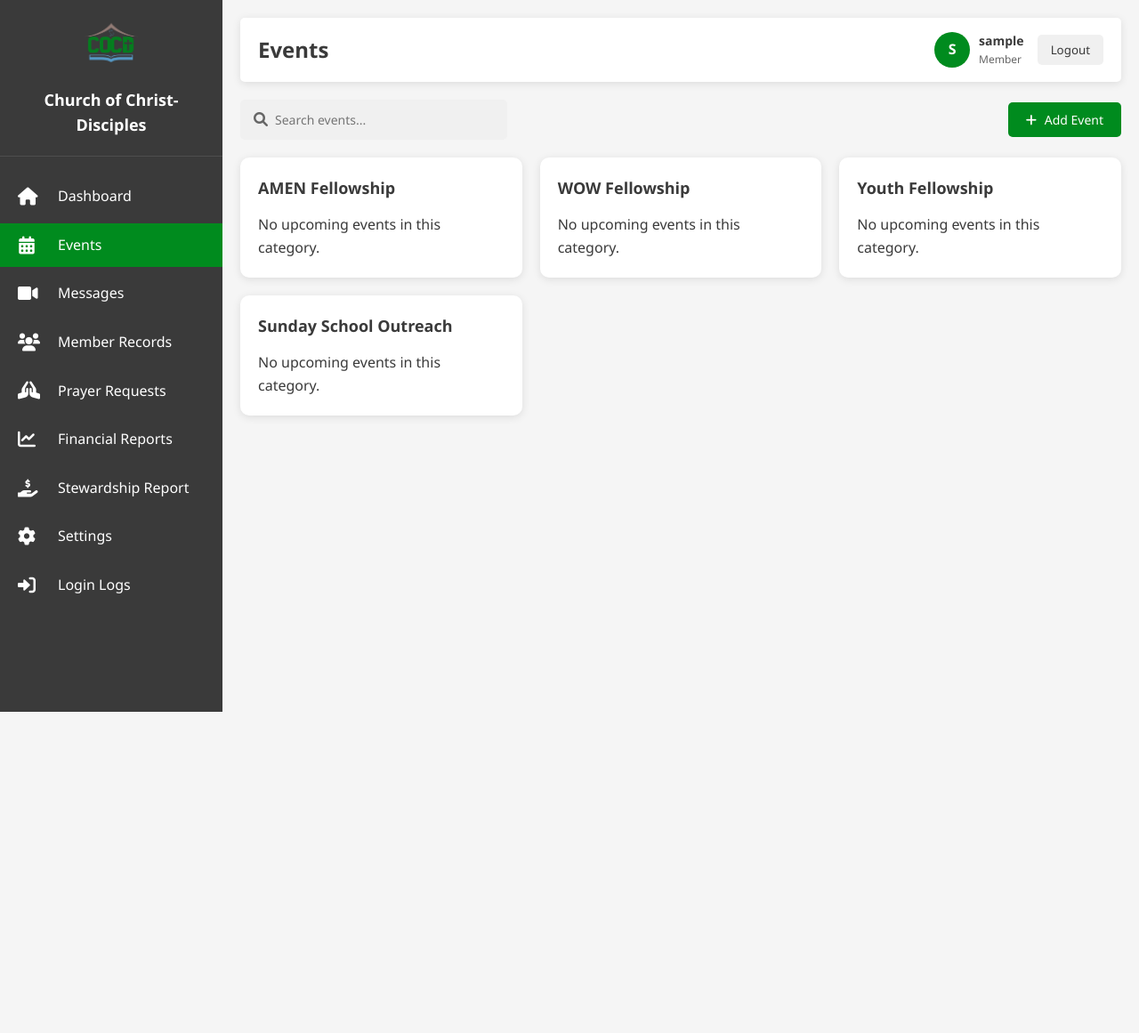
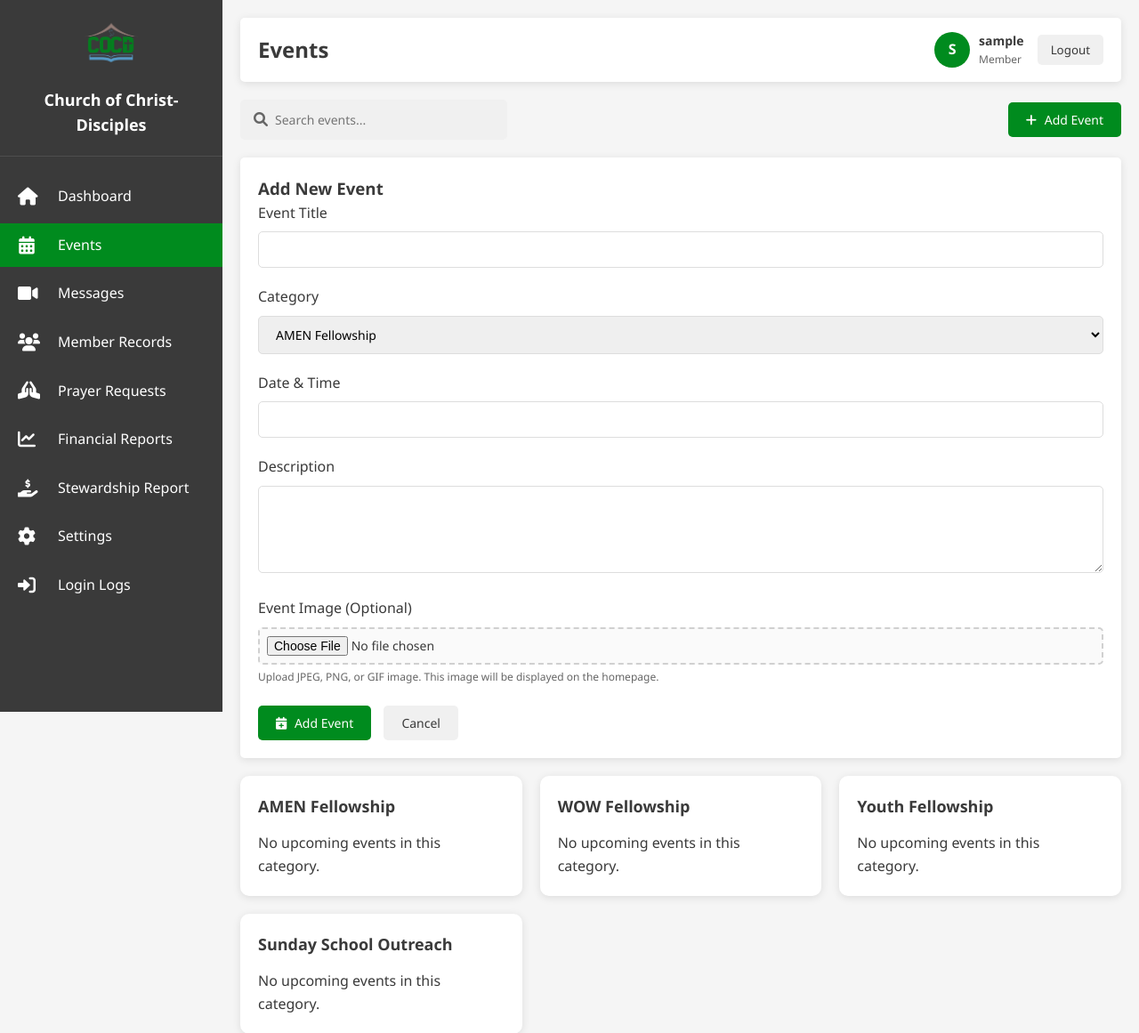
Before and after one commit to AHG-BSCS/BiyayaAPP, a PHP site: page /predict/events.php in a window 1280 px wide. Shown: the top 1161 px of the page at 89% size. Before the commit the page ends 800 px from the top, so only its background shows below. Run offline with PHP 8.4, Linux system fonts and the light colour scheme; the visitor is signed in with stand-in values (Sample User, id 1); data that the repository does not hold is empty.

Commit message:
fix edit button

```diff
--- a/events.php
+++ b/events.php
@@ -794,7 +794,7 @@ $pinned_event = getPinnedEvent($conn);
                     </div>
 
                     <!-- Add Event Form -->
-                    <div class="event-form" id="add-event-form">
+                    <div class="event-form<?php echo $edit_event ? '' : ' active'; ?>" id="add-event-form">
                         <h3>Add New Event</h3>
                         <form action="" method="post" enctype="multipart/form-data">
                             <div class="form-group">
@@ -833,7 +833,7 @@ $pinned_event = getPinnedEvent($conn);
                     </div>
 
                     <!-- Edit Event Form -->
-                    <div class="event-form" id="edit-event-form">
+                    <div class="event-form<?php echo $edit_event ? ' active' : ''; ?>" id="edit-event-form">
                         <h3>Edit Event</h3>
                         <form action="" method="post" enctype="multipart/form-data">
                             <input type="hidden" name="event_id" value="<?php echo $edit_event['id'] ?? ''; ?>">
```
